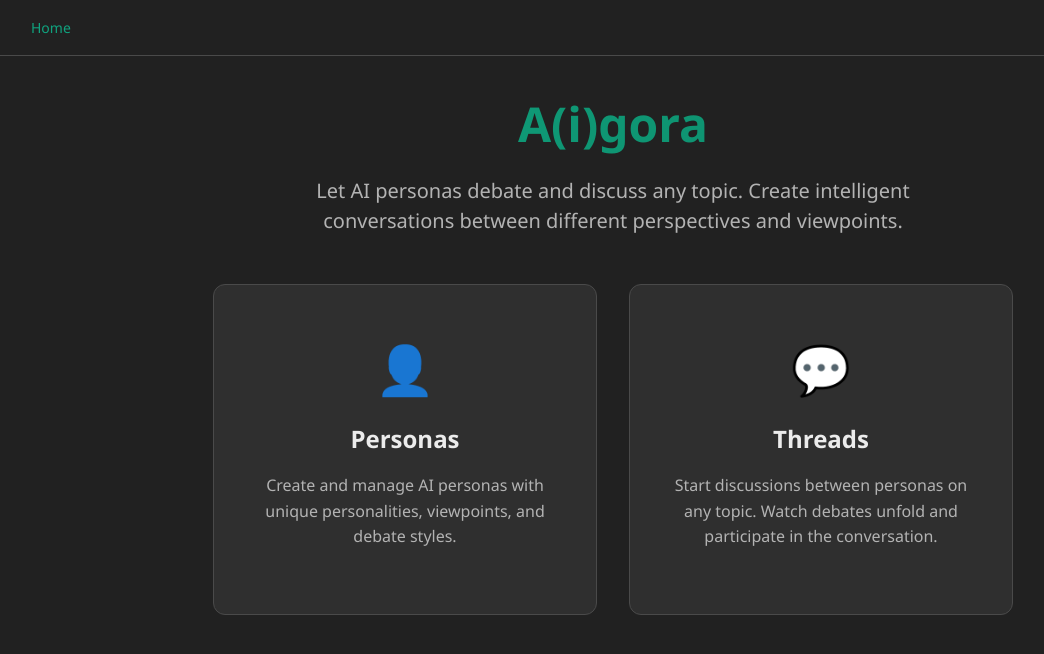
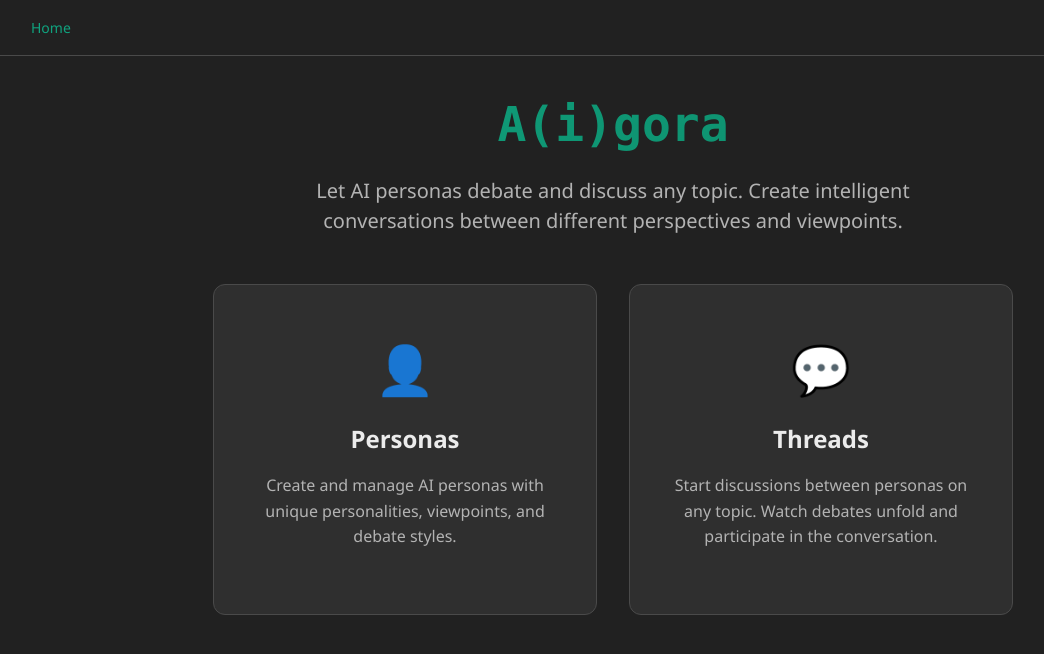
Before and after one commit to jaimefps/ai-gora, a React (Vite) app in the folder client/: page / in a window 1280 px wide. Shown: the top 654 px of the page, without its empty margins (27-1071 px from the left). Built offline with nearby package versions, Linux system fonts and the light colour scheme.

Commit message:
fix chat-container sizing

```diff
--- a/client/src/pages/Home.tsx
+++ b/client/src/pages/Home.tsx
@@ -19,6 +19,7 @@ export const Home: React.FC<HomeProps> = ({ onNavigate }) => {
             fontSize: "3rem",
             marginBottom: "1rem",
             fontWeight: 700,
+            fontFamily: '"JetBrains Mono", "Fira Code", "SF Mono", Monaco, "Cascadia Code", "Roboto Mono", Consolas, "Courier New", monospace',
             background:
               "linear-gradient(135deg, var(--accent), var(--accent-hover))",
             WebkitBackgroundClip: "text",
--- a/client/src/pages/ThreadDetailPage.tsx
+++ b/client/src/pages/ThreadDetailPage.tsx
@@ -1127,7 +1127,7 @@ export const ThreadDetailPage: React.FC<ThreadDetailPageProps> = ({
                 fontSize: "0.875rem",
                 lineHeight: 1.5,
                 overflow: "auto",
-                height: "calc(100vh - 350px)",
+                height: "calc(100vh - 295px)",
                 display: "flex",
                 flexDirection: "column",
                 gap: "0.5rem",
```
Also changed, not shown: 1 other file (tests, documents, lock files or other folders).
